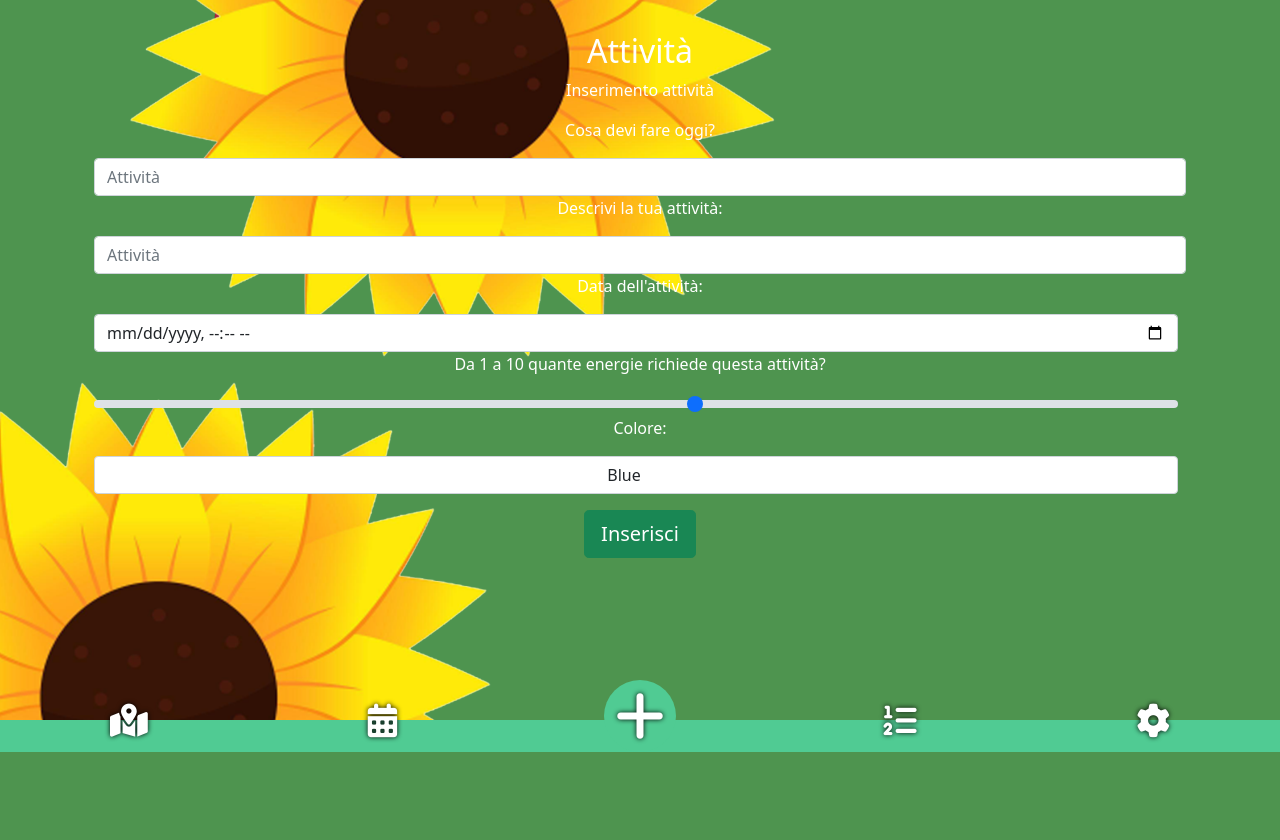
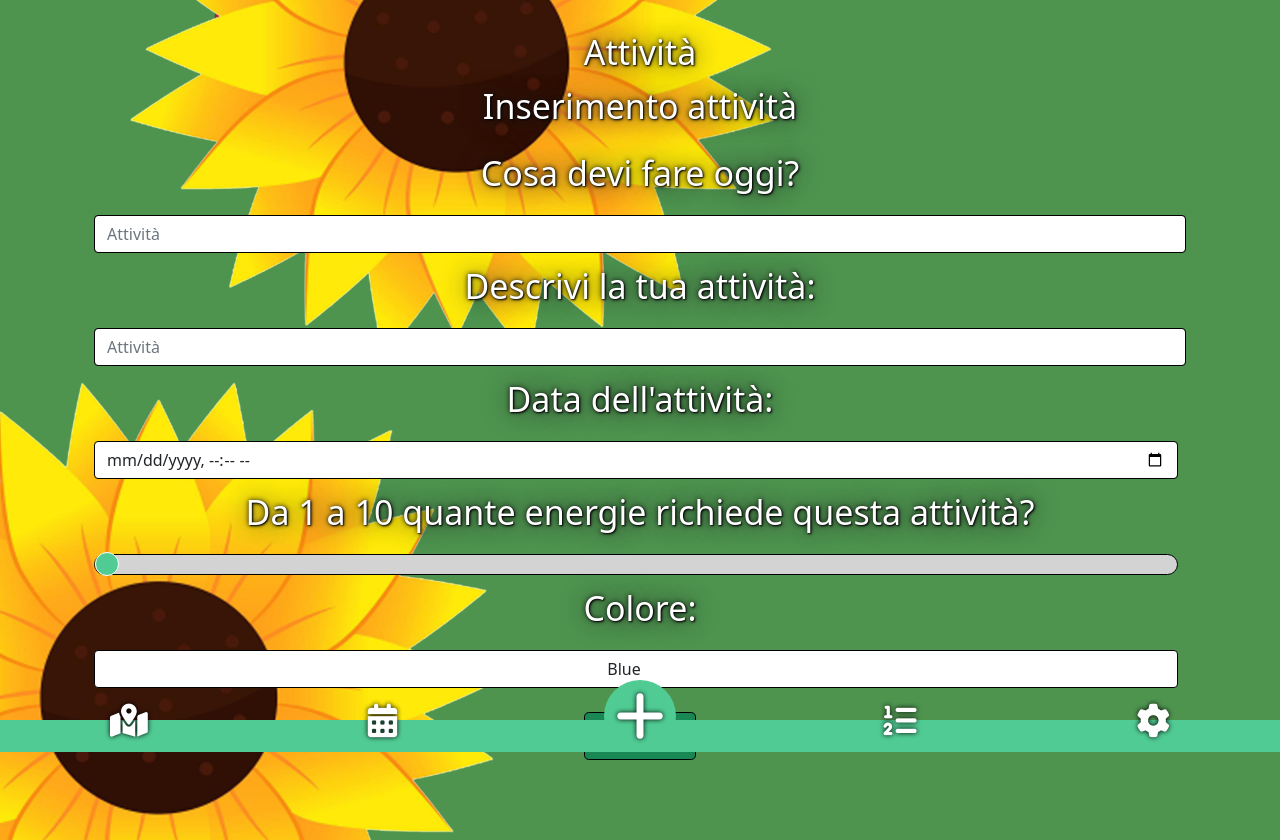
Before and after one commit to OscarC03/DailyLife-App, a PHP site: page /page/insertActivities.html in a window 1280 px wide. Shown: the part 48-888 px from the top of the page. Before the commit the page ends 800 px from the top, so only its background shows below. Run offline with PHP 8.4, Linux system fonts and the light colour scheme; some libraries are stand-ins or nearby versions.

Commit message:
funzioni finali

```diff
--- a/package.json
+++ b/package.json
@@ -26,7 +26,8 @@
     "cordova-plugin-inappbrowser": "^5.0.0",
     "cordova-plugin-local-notification": "github:katzer/cordova-plugin-local-notifications",
     "cordova-plugin-network-information": "^3.0.0",
-    "cordova-plugin-splashscreen": "^6.0.0"
+    "cordova-plugin-splashscreen": "^6.0.0",
+    "skwas-cordova-plugin-datetimepicker": "^3.0.1"
   },
   "cordova": {
     "platforms": [
@@ -48,7 +49,8 @@
       "cordova-plugin-androidx-adapter": {},
       "cordova-plugin-geolocation": {
         "GPS_REQUIRED": "true"
-      }
+      },
+      "skwas-cordova-plugin-datetimepicker": {}
     }
   }
 }
--- a/www/css/index.css
+++ b/www/css/index.css
@@ -69,7 +69,8 @@ body{
 }
 
 .disabledDiv {
-    pointer-events: none;
+    /*pointer-events: none;*/
+    border:1px solid yellow;
     opacity: 0.4;
     background-color: white;
 }
@@ -82,6 +83,40 @@ body{
     top: 0px;
     left: 0px;
 }
+
+.slider {
+    -webkit-appearance: none;  /* Override default CSS styles */
+    appearance: none;
+    width: 100%; /* Full-width */
+    height: 1.3rem;
+    border-radius: 1.3rem;
+    background: #d3d3d3; /* Grey background */
+    outline: none; /* Remove outline */
+    opacity: 1; /* Set transparency (for mouse-over effects on hover) */
+    -webkit-transition: .2s; /* 0.2 seconds transition on hover */
+    transition: opacity .2s;
+    border: 1px solid black;
+    /*text-shadow: 1px 1px 2px black, 0 0 25px rgb(30, 30, 32), 0 0 5px rgb(17, 17, 17);*/
+}
+
+.slider::-webkit-slider-thumb {
+    -webkit-appearance: none; /* Override default look */
+    appearance: none;
+    width: 1.5rem;
+    height: 1.5rem;
+    border-radius: 50%;
+    background: #50CB93; /* Green background */
+    border: 1px solid white;
+    cursor: pointer; /* Cursor on hover */
+}
+
+.slider::-moz-range-thumb {
+    width: 1.5rem; /* Set a specific slider handle width */
+    height: 1.5rem; /* Slider handle height */
+    background: #04AA6D; /* Green background */
+    cursor: pointer; /* Cursor on hover */
+}
+
 
 #btnInsert:hover:active{color: #26b662 !important;}
 #btnMap:hover:active{color: #26b662 !important;}
@@ -130,6 +165,29 @@ body{
     margin-left: 1rem;
     margin-top: 0.75rem;
     padding: 0;
+}
+
+.dropdown-menu-center {
+    left: 50% !important;
+    right: auto !important;
+    text-align: center !important;
+    transform: translate(-50%, 0) !important;
+    margin-bottom: 5rem !important;
+    background-color: #50CB93 !important;
+    font-size: 1.6rem !important;
+    border-radius: 20px 20px 20px 20px !important;
+    border: 2px solid white !important;
+}
+
+.dropdown-menu-center a{
+    color: white !important;
+    text-shadow: 0 0 5px black !important;
+}
+
+.dropdown-menu-center a:active{
+    color: #26b662 !important;
+    background-color: transparent !important;
+    border: none !important;
 }
 
 .btnDropDownCalendar{
--- a/www/js/activities.js
+++ b/www/js/activities.js
@@ -3,7 +3,7 @@ $(document).ready(()=>{
 
 $(window).on('load',()=>{
     let key=localStorage.getItem('key');
-
+    $('#rngEnergy').val(1)
     $('#btnInsertAttivita').click(()=>{
 
         if($('#txtTitolo').text()!="" || $('#dtpData').val()!="" || $('#dtpOra').val()!=""){
@@ -30,6 +30,13 @@ $(window).on('load',()=>{
     });
 
     $('#rngEnergy').change(()=>{
+        if($('#rngEnergy').val()<6)
+            $('#rngEnergy').css({backgroundColor:'lime'});
+        else if($('#rngEnergy').val()>=6 && $('#rngEnergy').val()<7)
+            $('#rngEnergy').css({backgroundColor:'yellow'});
+        else
+            $('#rngEnergy').css({backgroundColor:'red'});
+
         $('#txtEnergy').text($('#rngEnergy').val());
     })
 
--- a/www/js/register.js
+++ b/www/js/register.js
@@ -101,6 +101,7 @@ $(window).on("load",()=>{
                 },
 
                 function(jqXHR){
+                    localStorage.clear();
                     navigator.notification.beep(1);
                     navigator.notification.confirm("Qualcosa è andato storto: "+jqXHR.error, ()=>{window.location.replace("../page/main.html");}, "Attenzione", ["Chiudi"]);
                 })
@@ -198,6 +199,7 @@ $(window).on("load",()=>{
                 },
 
                 function(jqXHR){
+                    localStorage.clear();
                     navigator.notification.beep(1);
                     navigator.notification.confirm("Qualcosa è andato storto: "+jqXHR.error, ()=>{window.location.replace("../page/main.html");}, "Attenzione", ["Chiudi"]);
                 }
--- a/www/page/insertActivities.html
+++ b/www/page/insertActivities.html
@@ -20,53 +20,53 @@
             </div>
         </header>
         <section class="container main-content">
-            <h2 class="text-center text-white">Attività</h2>
-            <p class="text-center text-white">Inserimento attività</p>
+            <h2 class="text-center text-white font-responsive" style="text-shadow: 1px 1px 2px black, 0 0 25px rgb(30, 30, 32), 0 0 5px rgb(17, 17, 17);">Attività</h2>
+            <p class="text-center text-white font-responsive" style="text-shadow: 1px 1px 2px black, 0 0 25px rgb(30, 30, 32), 0 0 5px rgb(17, 17, 17);">Inserimento attività</p>
         </section>
         <section class="container mt-2" id="scDatiAttivita">
             <div class="row">
-                <div class="col-12">
-                    <p class="text-center text-white">Cosa devi fare oggi?</p>
+                <div class="col-12 mb-2">
+                    <p class="text-center text-white font-responsive" style="text-shadow: 1px 1px 2px black, 0 0 25px rgb(30, 30, 32), 0 0 5px rgb(17, 17, 17);">Cosa devi fare oggi?</p>
                     <div class="d-flex justify-content-around">
-                        <input type="text" placeholder="Attività" class="form-control" id="txtTitolo">
+                        <input type="text" placeholder="Attività" class="form-control" id="txtTitolo" style="border:1px solid black ;">
                     </div>
                 </div>
-                <div class="col-12">
-                    <p class="text-center text-white">Descrivi la tua attività:</p>
+                <div class="col-12 mb-2">
+                    <p class="text-center text-white font-responsive" style="text-shadow: 1px 1px 2px black, 0 0 25px rgb(30, 30, 32), 0 0 5px rgb(17, 17, 17);">Descrivi la tua attività:</p>
                     <div class="d-flex justify-content-around">
-                        <input type="text" placeholder="Attività" class="form-control" id="txtDescrizione">
+                        <input type="text" placeholder="Attività" class="form-control" id="txtDescrizione" style="border:1px solid black ;">
                     </div>
                 </div>
-                <div class="col-12">
-                    <p class="text-center text-white">Data dell'attività:</p>
+                <div class="col-12 mb-2">
+                    <p class="text-center text-white font-responsive" style="text-shadow: 1px 1px 2px black, 0 0 25px rgb(30, 30, 32), 0 0 5px rgb(17, 17, 17);">Data dell'attività:</p>
                     <div class="d-flex justify-content-around">
-                        <input type="datetime-local" placeholder="Data" class="form-control" id="dtpData">
-                        <p class="text-center text-white font-responsive ps-2" id="txtFelicita"></p>
+                        <input type="datetime-local" placeholder="Data" class="form-control" id="dtpData" style="border:1px solid black ;">
+                        <p class="text-center text-white font-responsive ps-2" id="txtFelicita" style="text-shadow: 0 0 5px black;"></p>
                     </div>
                 </div>
-                <div class="col-12">
-                    <p class="text-center text-white">Da 1 a 10 quante energie richiede questa attività?</p>
+                <div class="col-12 mb-2">
+                    <p class="text-center text-white font-responsive" style="text-shadow: 1px 1px 2px black, 0 0 25px rgb(30, 30, 32), 0 0 5px rgb(17, 17, 17);">Da 1 a 10 quante energie richiede questa attività?</p>
                     <div class="d-flex justify-content-around">
-                        <input type="range" class="form-range" min="1" max="10" id="rngEnergy">
-                        <p class="text-center text-white font-responsive ps-2" id="txtEnergy"></p>
+                        <input type="range" class="slider" min="1" max="10" id="rngEnergy">
+                        <p class="text-center text-white font-responsive ps-2" id="txtEnergy" style="text-shadow: 0 0 5px black;"></p>
                     </div>
                 </div>
-                <div class="col-12">
-                    <p class="text-center text-white">Colore:</p>
+                <div class="col-12 mb-2">
+                    <p class="text-center text-white font-responsive" style="text-shadow: 1px 1px 2px black, 0 0 25px rgb(30, 30, 32), 0 0 5px rgb(17, 17, 17);">Colore:</p>
                     <div class="d-flex justify-content-around">
-                        <select class="form-select" id="inputColor">
-                            <option value="#92B4EC" class="text-center text-uppercase" style="background-color:#92B4EC;">Blue</option>
-                            <option value="#5FD068" class="text-center text-uppercase" style="background-color:#5FD068;">Verde</option>
-                            <option value="#F24C4C" class="text-center text-uppercase" style="background-color:#F24C4C;">Rosso</option>
-                            <option value="#F6C6EA" class="text-center text-uppercase" style="background-color:#F6C6EA;">Rosa</option>
-                            <option value="#FBCB0A" class="text-center text-uppercase" style="background-color:#FBCB0A;">Giallo</option>
+                        <select class="form-select" id="inputColor" style="border:1px solid black;">
+                            <option value="#92B4EC" class="text-center text-uppercase" style="color:#92B4EC;">Blue</option>
+                            <option value="#5FD068" class="text-center text-uppercase" style="color:#5FD068;">Verde</option>
+                            <option value="#F24C4C" class="text-center text-uppercase" style="color:#F24C4C;">Rosso</option>
+                            <option value="#F6C6EA" class="text-center text-uppercase" style="color:#F6C6EA;">Rosa</option>
+                            <option value="#FBCB0A" class="text-center text-uppercase" style="color:#FBCB0A;">Giallo</option>
                         </select>
                         <p class="text-center text-white font-responsive ps-2" id="txtFelicita"></p>
                     </div>
                 </div>
             </div>
             <div class="mb-3 mt-3 d-flex justify-content-center">
-                <input type="submit" class="btn btn-success btn-lg" id="btnInsertAttivita" value="Inserisci" tabindex="5">
+                <input type="submit" class="btn btn-success btn-lg" id="btnInsertAttivita" value="Inserisci" tabindex="5" style="border:1px solid black ;">
               </div>
         </section>
         <footer class="main-content">
--- a/www/page/list.html
+++ b/www/page/list.html
@@ -26,7 +26,7 @@
             <h2 class="text-center text-white font-responsive" style="text-shadow: 1px 1px 2px black, 0 0 25px rgb(30, 30, 32), 0 0 5px rgb(17, 17, 17);">Riepilogo</h2>
             <p class="text-center text-white font-responsive" style="text-shadow: 1px 1px 2px black, 0 0 25px rgb(30, 30, 32), 0 0 5px rgb(17, 17, 17);">Ecco il riepilogo del tuo umore</p>
         </section>
-        <section class="container mt-2">
+        <section class="container-fluid mt-2">
             <div class="row" id="scRiepilogoUmore">
 
             </div>
--- a/www/page/preference.html
+++ b/www/page/preference.html
@@ -16,7 +16,7 @@
             <h1 class="text-center text-white p-3 font-responsive" style="text-shadow: 1px 1px 2px black, 0 0 25px rgb(30, 30, 32), 0 0 5px rgb(17, 17, 17);">Preferenze</h1>
             <p class="text-center text-white font-responsive" style="text-shadow: 1px 1px 2px black, 0 0 25px rgb(30, 30, 32), 0 0 5px rgb(17, 17, 17);">scegli 5 cose che ti piacciono maggiormente</p>
         </header>
-        <div class="row container" id="rwPreference" class="mb-4"></div>
+        <div class="row container-fluid" id="rwPreference" class="mb-4"></div>
         <script src="../cordova.js"></script>
         <script src="../js/crypto.js"></script>
         <script src="../js/bootstrap.min.js"></script>
```
Also changed, not shown: www/index.html (+5 -5 lines), www/js/humor.js (+45 -4 lines), www/js/index.js (+5 -2 lines), www/js/preference.js (+14 -4 lines), www/page/insertUmore.html (+19 -19 lines), package-lock.json, www/Assets/IMG/BG-LOGIN.png (deleted), www/Assets/IMG/E-Happy.png (deleted), www/Assets/IMG/E-Neutral.png (deleted), www/Assets/IMG/E-Sad.png (deleted), www/Assets/IMG/Sunflour.jpg (deleted), www/Assets/IMG/b1.png (deleted).
